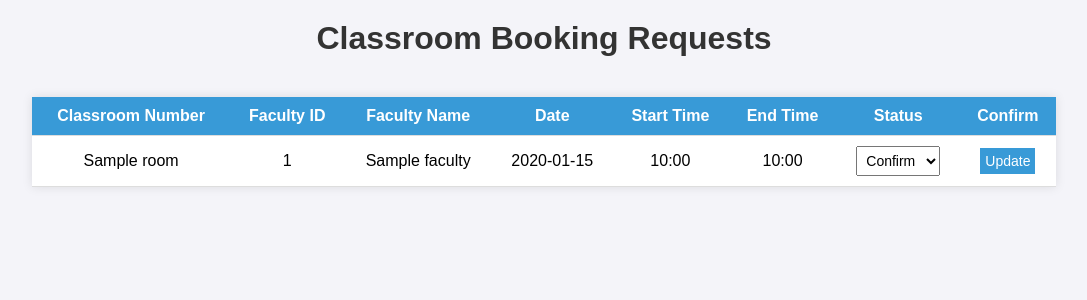
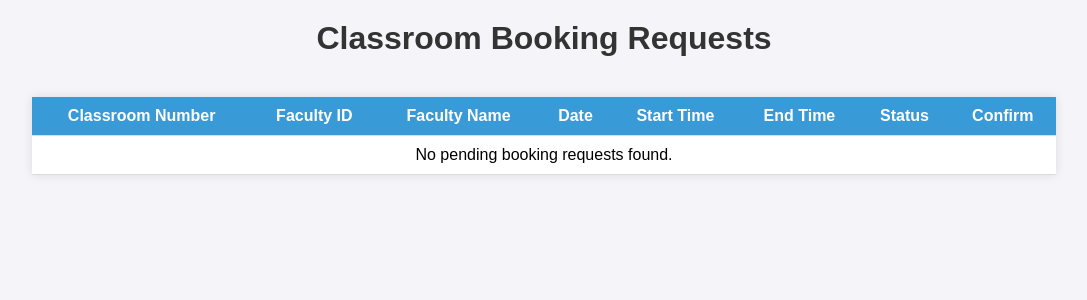
Before and after one commit to Tausia01/CSE309, a PHP site: page /booking_requests.php in a window 1280 px wide. Shown: the part 64-364 px from the top of the page, without its empty margins (96-1183 px from the left). Run offline with PHP 8.4, Linux system fonts and the light colour scheme; tables that the repository leaves empty or names only in its code hold one stand-in row (values such as "Sample post").

Commit message:
import schedule can add new rooms

```diff
--- a/booking_requests.php
+++ b/booking_requests.php
@@ -1,5 +1,3 @@
-
-
 <!DOCTYPE html>
 <html lang="en">
 <head>
@@ -90,6 +88,7 @@
             <?php
             include 'db_config.php';
 
+            // Fetch only pending bookings
             $query = "
                 SELECT
                     b.id AS booking_id,
@@ -103,6 +102,7 @@
                 FROM bookings b
                 JOIN rooms r ON b.room_id = r.id
                 JOIN faculty f ON b.faculty_id = f.id
+                WHERE b.status = 'Pending' -- Only show pending bookings
                 ORDER BY b.start_time ASC
             ";
 
@@ -110,7 +110,7 @@
 
             if ($result->num_rows > 0) {
                 while ($row = $result->fetch_assoc()) {
-                    echo "<tr>
+                    echo "<tr id='booking_" . $row['booking_id'] . "'>
                             <td>" . htmlspecialchars($row['classroom']) . "</td>
                             <td>" . htmlspecialchars($row['faculty_id']) . "</td>
                             <td>" . htmlspecialchars($row['faculty_name']) . "</td>
@@ -119,16 +119,16 @@
                             <td>" . htmlspecialchars($row['end_time']) . "</td>
                             <td>
                                 <select id='status_" . $row['booking_id'] . "'>
-                                    <option value='Pending'" . ($row['status'] === 'Pending' ? ' selected' : '') . ">Pending</option>
-                                    <option value='Confirmed'" . ($row['status'] === 'Confirmed' ? ' selected' : '') . ">Confirm</option>
-                                    <option value='Rejected'" . ($row['status'] === 'Rejected' ? ' selected' : '') . ">Reject</option>
+                                    <option value='Pending' selected>Pending</option>
+                                    <option value='Confirmed'>Confirm</option>
+                                    <option value='Rejected'>Reject</option>
                                 </select>
                             </td>
                             <td><button class='confirm-button' onclick='updateStatus(" . $row['booking_id'] . ")'>Update</button></td>
                           </tr>";
                 }
             } else {
-                echo "<tr><td colspan='8'>No booking requests found.</td></tr>";
+                echo "<tr><td colspan='8'>No pending booking requests found.</td></tr>";
             }
 
             $conn->close();
@@ -139,22 +139,21 @@
     <script>
         function updateStatus(bookingId) {
             const status = document.getElementById(`status_${bookingId}`).value;
-    console.log('Sending data:', JSON.stringify({ booking_id: bookingId, status: status }));
+
+            // Debugging log
+            console.log('Updating status for booking:', bookingId, 'to:', status);
 
             fetch('updating_booking_status.php', {
                 method: 'POST',
                 headers: { 'Content-Type': 'application/json' },
                 body: JSON.stringify({ booking_id: bookingId, status: status }),
             })
-        .then(response => {
-            console.log('Response status:', response.status);
-            return response.json();
-        })
+                .then(response => response.json())
                 .then(data => {
-            console.log('Server response:', data);
                     if (data.success) {
                         alert('Status updated successfully.');
-                location.reload(); // Reload the page to reflect changes
+                        // Remove the row from the table
+                        document.getElementById(`booking_${bookingId}`).remove();
                     } else {
                         alert('Failed to update status: ' + data.error);
                     }
@@ -164,7 +163,6 @@ function updateStatus(bookingId) {
                     alert('An error occurred while updating the status.');
                 });
         }
-
     </script>
 </body>
 </html>
--- a/import_schedule.php
+++ b/import_schedule.php
@@ -62,8 +62,9 @@ if ($_SERVER['REQUEST_METHOD'] == 'POST') {
                 }
 
                 // Insert room if not exists
-                $stmt = $conn->prepare("INSERT IGNORE INTO rooms (name, capacity) VALUES (?, ?)");
-                $stmt->bind_param('si', $roomID, $roomCapacity);
+                $stmt = $conn->prepare("INSERT IGNORE INTO rooms (name, capacity, type) VALUES (?, ?, ?)");
+                $roomType = 'Classroom'; // Manually set the room type to 'Classroom'
+                $stmt->bind_param('sis', $roomID, $roomCapacity, $roomType);
                 $stmt->execute();
 
                 // Retrieve room ID for booking insertion
```
Lines whose indentation alone changed are shown as unchanged.
